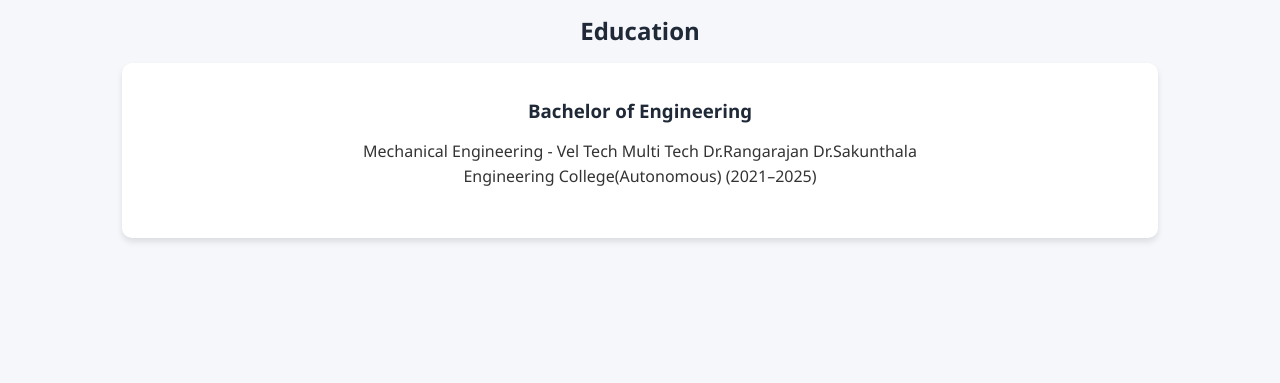
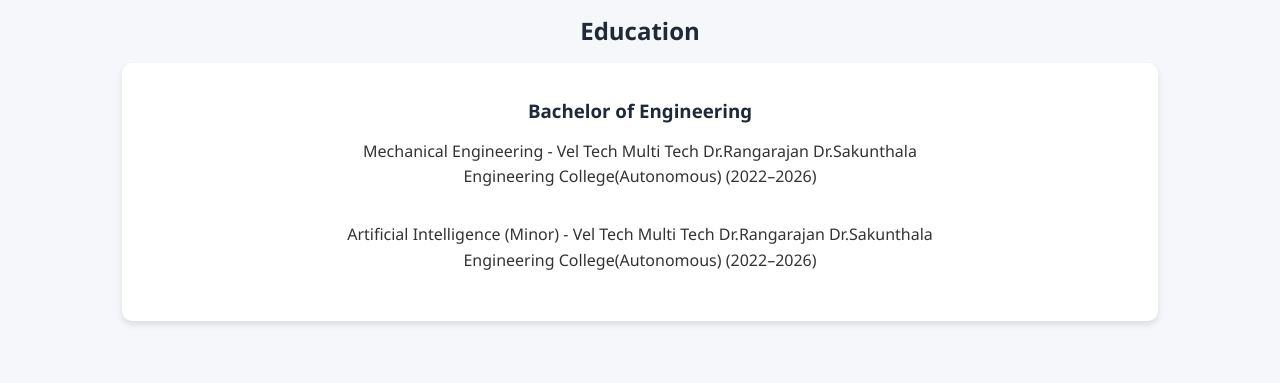
Before and after one commit to purushothaman75/about-me, a plain HTML site: page index.html in a window 1280 px wide. Shown: the part 920-1303 px from the top of the page. Drawn offline with Linux system fonts and the light colour scheme; a script that the page names is missing.

Commit message:
Update index.html

```diff
--- a/index.html
+++ b/index.html
@@ -45,7 +45,8 @@
     <div class="timeline">
       <div class="card">
         <h3>Bachelor of Engineering</h3>
-        <p>Mechanical Engineering - Vel Tech Multi Tech Dr.Rangarajan Dr.Sakunthala Engineering College(Autonomous) (2021–2025)</p>
+        <p>Mechanical Engineering - Vel Tech Multi Tech Dr.Rangarajan Dr.Sakunthala Engineering College(Autonomous) (2022–2026)</p>
+        <p>Artificial Intelligence (Minor) -  Vel Tech Multi Tech Dr.Rangarajan Dr.Sakunthala Engineering College(Autonomous) (2022–2026)</p>
       </div>
       <!-- Add more cards as needed -->
     </div>
```
